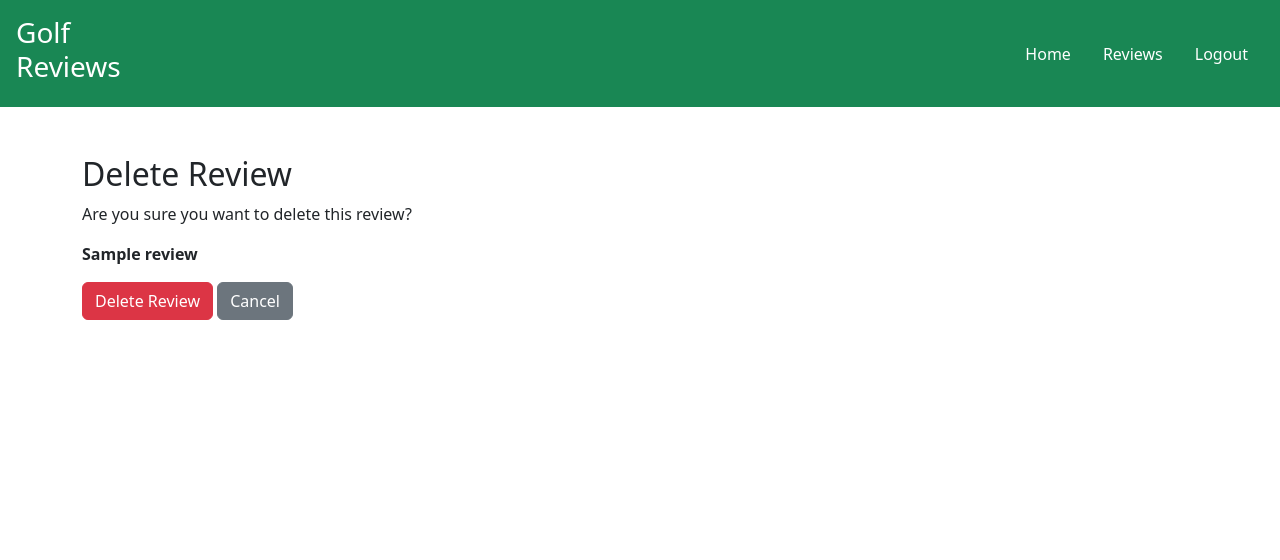
After one commit to ollebrask/golf-blog, a Django app: page /review/delete/1/ in a window 1280 px wide. The commit adds this page. Shown: the top 560 px of the page. Run offline with Django 4.2, Linux system fonts and the light colour scheme; a user stored in the database is signed in; tables that the repository leaves empty hold one stand-in row (values such as "Sample post").

Commit message:
Add template for delete_review

```diff
--- /dev/null
+++ b/blog/templates/blog/delete_review.html
@@ -0,0 +1,18 @@
+{% extends 'base.html' %}
+
+{% block extra_title %}
+Delete Review
+{% endblock %}
+
+{% block content %}
+<div class="container">
+    <h2>Delete Review</h2>
+    <p>Are you sure you want to delete this review?</p>
+    <p><strong>{{ review.title }}</strong></p>
+    <form method="post">
+        {% csrf_token %}
+        <button type="submit" class="btn btn-danger">Delete Review</button>
+        <a href="{% url 'review_detail' review.id %}" class="btn btn-secondary">Cancel</a>
+    </form>
+</div>
+{% endblock %}
--- a/blog/templates/blog/show_reviews.html
+++ b/blog/templates/blog/show_reviews.html
@@ -24,6 +24,7 @@ All Reviews
                     <a href="{% url 'review_detail' review.id %}" class="btn btn-success">Read More</a>
                     {% if review.user == request.user %}
                         <a href="{% url 'edit_review' review.id %}" class="btn btn-secondary">Edit</a>
+                        <a href="{% url 'delete_review' review.id %}" class="btn btn-danger">Delete</a>
                     {% endif %}
                 </div>
             </div>
```
